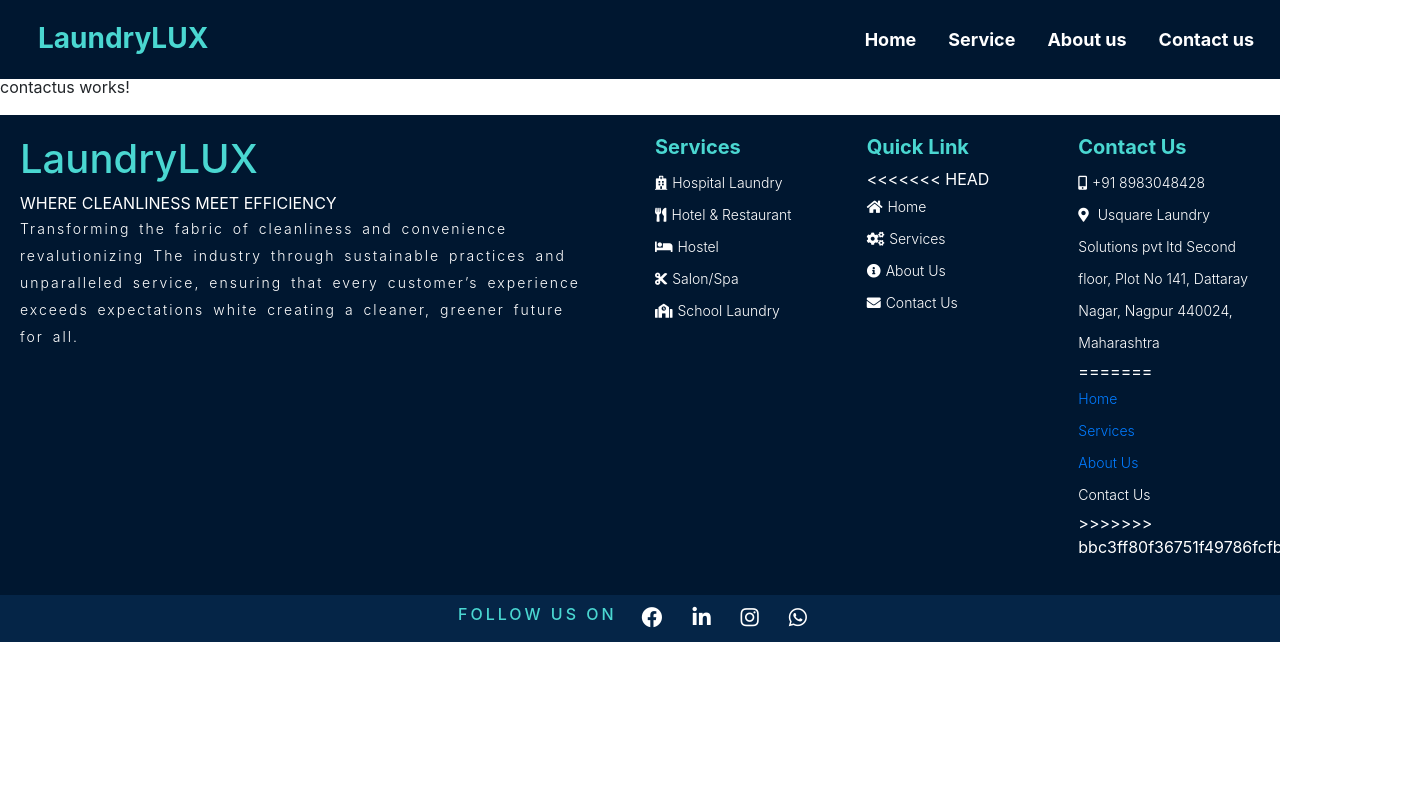
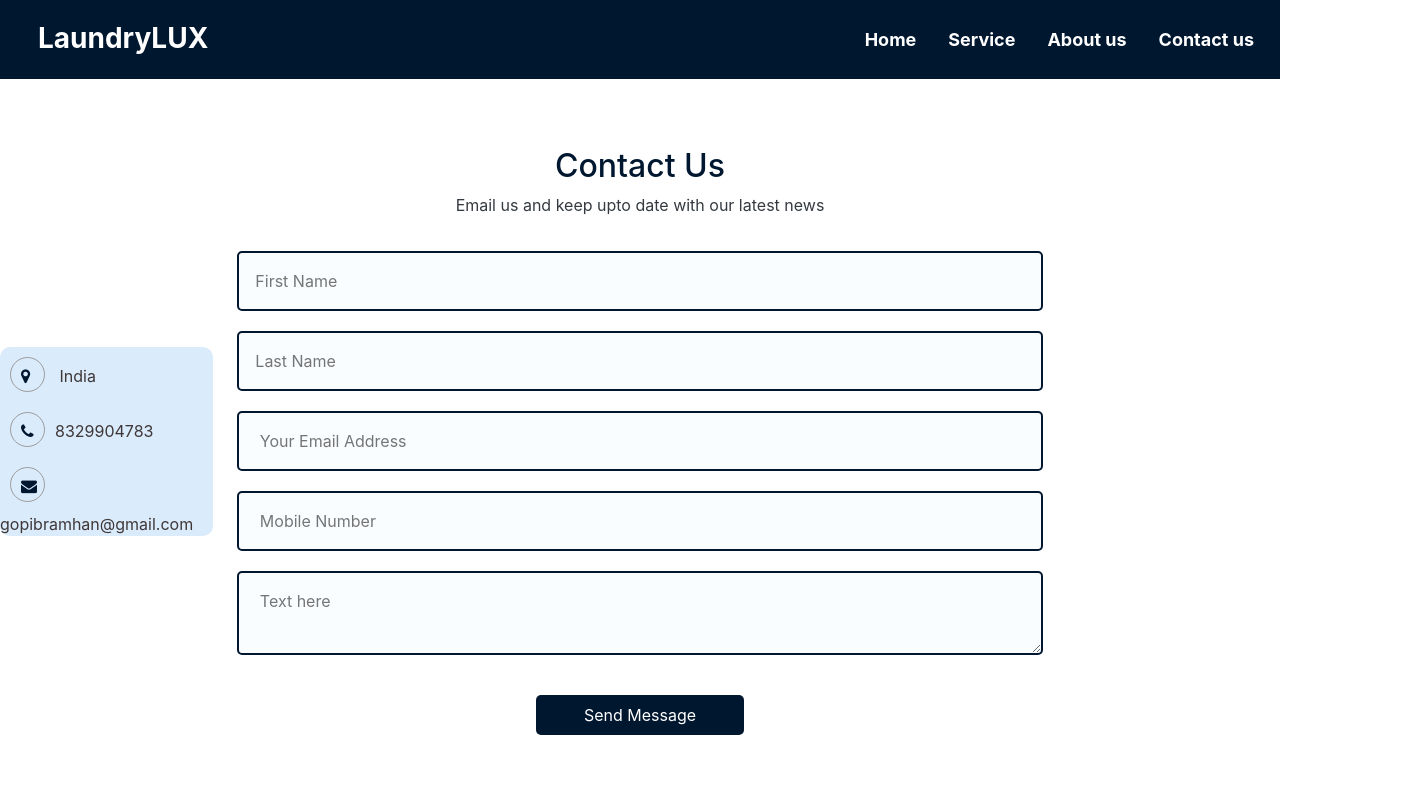
Before and after one commit to gopichandbramhan/LaundryLUX, an Angular app: page /contactus in a window 1280 px wide. Shown: the top 800 px of the page, 1427 px wide, since content can reach past the window. Built offline with nearby package versions, Linux system fonts and the light colour scheme.

Commit message:
contactus page done

```diff
--- a/src/app/components/contactus/contactus.component.css
+++ b/src/app/components/contactus/contactus.component.css
@@ -0,0 +1,65 @@
+* {
+    margin: 0;
+    padding: 0;
+    box-sizing: border-box;
+}
+
+.main-container {
+    background-color: rgb(255, 255, 255);
+}
+
+.main-container h2 {
+    color: #001730;
+}
+
+
+.first i {
+    margin: 10px;
+    height: 35px;
+    width: 35px;
+    color: #001730;
+    border: 1px solid rgb(156, 156, 156);
+    padding: 10px 10px;
+    border-radius: 100%;
+}
+.first i:hover {
+    color:#001730;
+    border: 1.5px solid #009675;
+}
+.first span,
+.first a {
+    text-decoration: none;
+    color: rgb(63, 55, 55);
+}
+
+
+
+.first{
+    background-color: #daebfc;
+    border-radius: 10px;
+    color: black;
+}
+
+.second input,
+.second textarea {
+    width: 100%;
+    border: 2px solid #001730;
+    margin: 10px 0px;
+    border-radius: 5px;
+    outline: #009675;
+    background-color: rgb(250, 253, 255);
+}
+
+.contact-submit-btn {
+    background-color: #001730;
+    color: white;
+    border: none;
+    border-radius: 5px;
+}
+
+@media screen and (min-width: 768px) and (max-width: 1024px) {
+    .first {
+        width: 30%;
+        font-size: 14px;
+    }
+}
--- a/src/app/components/contactus/contactus.component.html
+++ b/src/app/components/contactus/contactus.component.html
@@ -1 +1,41 @@
-<p>contactus works!</p>
+<div class="container-fluid main-container">
+    <div class="row d-flex justify-content-evenly align-items-center m-auto">
+        <div class="col-lg-2 col-md-2 col-sm-12 first">
+            <a href="https://www.google.co.in/maps/place/Laundryholic/@21.1184589,79.1117509,17z/data=!4m14!1m7!3m6!1s0x3bd4b90074eed115:0x54bd0e3ede6728cf!2sLaundryholic!8m2!3d21.1184589!4d79.1143258!16s%2Fg%2F11vj_hzsrf!3m5!1s0x3bd4b90074eed115:0x54bd0e3ede6728cf!8m2!3d21.1184589!4d79.1143258!16s%2Fg%2F11vj_hzsrf?entry=ttu"
+                class=""><i class="fa fa-map-marker"></i><span>
+                    India</span></a><br>
+            <i class="fa fa-phone"></i><span>8329904783</span><br>
+            <a href="https://mail.google.com/mail/u/0/#inbox"><i
+                    class="fa fa-envelope"></i></a><span>gopibramhan@gmail.com</span>
+        </div>
+        <div
+            class="col-lg-8 col-md-8 col-sm-12 second my-5">
+            <div class="px-4 py-4">
+                <h2 class="fw-bold text-center">Contact Us</h2>
+                <p class="fw-lighter text-dark text-center mt-2">Email us and keep upto date with our latest news</p>
+
+                <form   class="mt-4">
+
+                    <input class="px-3 py-3" type="text" placeholder="First Name">
+
+                    <input class="px-3 py-3" type="text" placeholder="Last Name">
+
+
+                    <input class="px-3 py-3" type="email" placeholder=" Your Email Address">
+
+
+                    <input class="px-3 py-3" placeholder=" Mobile Number">
+
+
+                    <textarea class="px-3 py-3" placeholder=" Text here"></textarea>
+
+
+                    <div class=" d-flex justify-content-center align-items-center mt-4">
+                        <button type="submit" class="contact-submit-btn px-5 py-2">Send
+                            Message</button>
+                    </div>
+                </form>
+            </div>
+        </div>
+    </div>
+</div>
--- a/src/app/components/footer/footer.component.css
+++ b/src/app/components/footer/footer.component.css
@@ -1,7 +1,7 @@
 
 .footer-container{
     background-color: #001730;
-    color:white;
+    color:white !important;
     padding: 20px;
 }
 .footer-main-content h1{
@@ -27,13 +27,18 @@
     line-height: 32px;
     font-size: 14px;
 }
+.services ul li a{
+    color: white;
+
+}
 .services ul li i{
     margin-right: 5px;
 }
-.services ul a:hover{
+.services ul li a:hover{
     font-weight: 600;
     font-size: 14px;
     color:#4AD7D1;
+    text-decoration: none;
 
 }
 .social-btn{
--- a/src/app/components/footer/footer.component.html
+++ b/src/app/components/footer/footer.component.html
@@ -16,21 +16,20 @@
                 <div class="col-lg-4 col-md-4 col-sm-6 services">
                     <h6><a>Services</a></h6>
                     <ul class="p-0 ">
-                        <li><i class="fas fa-hospital"></i> <a>Hospital Laundry</a></li>
-                        <li><i class="fas fa-utensils"></i><a>Hotel & Restaurant </a></li>
-                        <li> <i class="fas fa-hotel"></i><a>Hostel</a></li>
-                        <li><i class="fas fa-cut"></i><a>Salon/Spa</a></li>
-                        <li><i class="fas fa-school"></i><a>School Laundry</a></li>
+                        <li><i class="fas fa-hospital"></i> <a routerLink="/service">Hospital Laundry</a></li>
+                        <li><i class="fas fa-utensils"></i><a routerLink="/service">Hotel & Restaurant </a></li>
+                        <li> <i class="fas fa-hotel"></i><a routerLink="/service">Hostel</a></li>
+                        <li><i class="fas fa-cut"></i><a routerLink="/service" >Salon/Spa</a></li>
+                        <li><i class="fas fa-school"></i><a routerLink="/service">School Laundry</a></li>
                     </ul>
                 </div>
                 <div class="col-lg-4 col-md-4 col-sm-6 services">
                     <h6><a>Quick Link</a></h6>
                     <ul class="p-0">
-<<<<<<< HEAD
-                        <li><i class="fas fa-home "></i><a>Home</a></li>
-                        <li><i class="fas fa-cogs"></i><a>Services</a></li>
-                        <li><i class="fas fa-info-circle"></i><a>About Us</a></li>
-                        <li><i class="fas fa-envelope"></i><a>Contact Us</a></li>
+                        <li><i class="fas fa-home"  ></i><a routerLink="">Home</a></li>
+                        <li><i class="fas fa-cogs" ></i><a  routerLink="/service">Services</a></li>
+                        <li><i class="fas fa-info-circle"  ></i><a routerLink="/aboutus">About Us</a></li>
+                        <li><i class="fas fa-envelope"></i><a routerLink="/contactus">Contact Us</a></li>
                     </ul>
                 </div>
                 <div class="col-lg-4 col-md-4 col-sm-6 services">
@@ -42,13 +41,6 @@
                             Usquare Laundry Solutions pvt ltd
                             Second floor, Plot No 141, Dattaray Nagar, Nagpur 440024, Maharashtra
                         </li>
-
-=======
-                        <li><a routerLink="">Home</a></li>
-                        <li><a routerLink="/service">Services</a></li>
-                        <li><a  routerLink="/aboutus">About Us</a></li>
-                        <li><a>Contact Us</a></li>
->>>>>>> bbc3ff80f36751f49786fcfb8a11e4b2128c3e4c
                     </ul>
                 </div>
             </div>
--- a/src/app/components/header/header.component.css
+++ b/src/app/components/header/header.component.css
@@ -1,7 +1,7 @@
 a.navbar-brand {
     font-size: 28px !important;
     margin-left: 28px !important;
-    color: #4AD7D1;
+    color: white;
 }
 .style-header-nav{
     background-color: #001730;
--- a/src/app/components/header/header.component.html
+++ b/src/app/components/header/header.component.html
@@ -4,19 +4,48 @@
       <span class="navbar-toggler-icon"></span>
     </button>
     <div class="collapse navbar-collapse" id="navbarNav">
-      <ul class="navbar-nav ml-auto">
+      <ul class="navbar-nav  ml-auto">
         <li class="nav-item active">
-          <a class="nav-link" routerLink="">Home</a>
+          <a class="nav-link active" aria-current="page" href="#" routerLink="">Home</a>
         </li>
         <li class="nav-item">
-          <a class="nav-link" routerLink="/service">Service</a>
+          <a class="nav-link" aria-current="page" routerLink="/service" >Service</a>
         </li>
         <li class="nav-item">
-          <a class="nav-link" routerLink="/aboutus">About us</a>
+          <a class="nav-link" href="#" routerLink="/aboutus" >About us</a>
         </li>
         <li class="nav-item">
-            <a class="nav-link" routerLink="/contactus">Contact us</a>
+            <a class="nav-link" href="#" routerLink="/contactus" >Contact us</a>
           </li>
       </ul>
     </div>
   </nav>
+
+
+
+  <!-- <section class="header mb-5">
+    <nav class="navbar navbar-expand-sm style-header-nav">
+      <div class="container">
+        <a class="navbar-brand" routerLink="">LaundryLUX</a>
+        <button class="navbar-toggler " type="button" data-bs-toggle="collapse" data-bs-target="#collapsibleNavbar">
+          <span class="navbar-toggler-icon"></span>
+        </button>
+        <div class="collapse navbar-collapse " id="collapsibleNavbar">
+          <ul class="navbar-nav">
+            <li class="nav-item">
+              <a class="nav-link" routerLink="">Home</a>
+            </li>
+            <li class="nav-item">
+              <a class="nav-link" aria-current="page" routerLink="/service">Service</a>
+            </li>
+            <li class="nav-item">
+              <a class="nav-link" href="#" routerLink="/aboutus">About us</a>
+            </li>
+            <li class="nav-item">
+              <a class="nav-link" href="#" routerLink="/contactus">Contact us</a>
+            </li>
+          </ul>
+        </div>
+      </div>
+    </nav>
+  </section> -->
--- a/src/app/components/header/header.component.ts
+++ b/src/app/components/header/header.component.ts
@@ -3,8 +3,11 @@ import { Component } from '@angular/core';
 @Component({
   selector: 'app-header',
   templateUrl: './header.component.html',
+
   styleUrls: ['./header.component.css']
+  // styles:['h1{color:red}'],
 })
 export class HeaderComponent {
+  inr: number = 1000; //
 
 }
```
